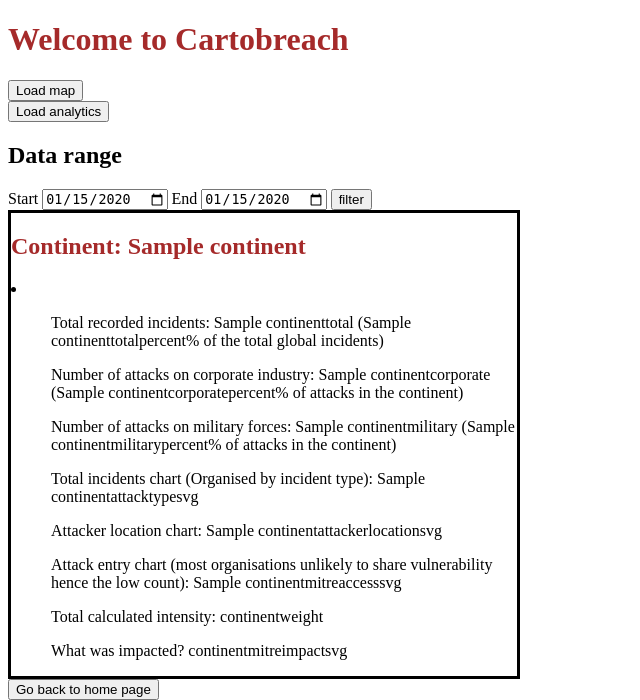
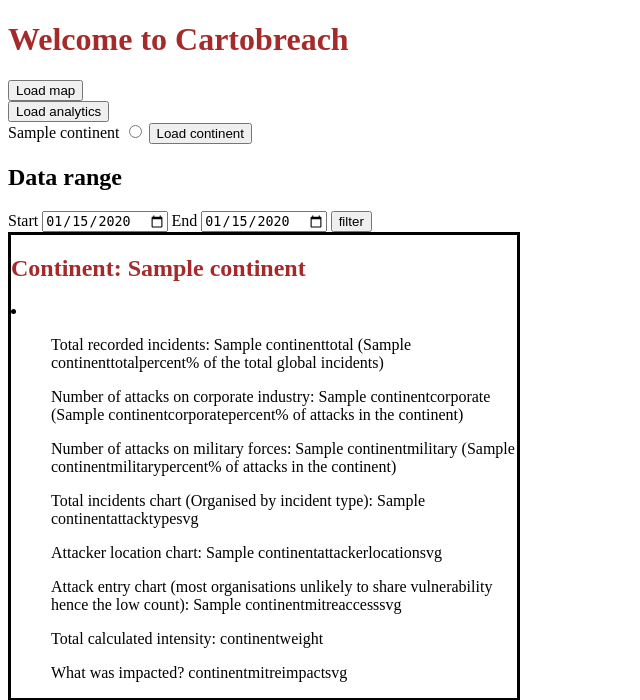
Before and after one commit to DanAlexCox/Cartobreach, a Django app: template templates/index.html in a window 1280 px wide. Shown: the top 700 px of the page, without its empty margins (0-640 px from the left). Run offline with Django 5.2, Linux system fonts and the light colour scheme; the template is opened without the code that fills it: most values are stand-ins (such as "Sample title", 1, 10 or a date in 2020); parts of the project's set-up code (start-up, migrations or seed data) failed here and were passed over.

Commit message:
moved continent form to index

```diff
--- a/templates/index.html
+++ b/templates/index.html
@@ -24,6 +24,13 @@
         <input type="hidden" name="mapanalytics" value="analysis.html">
         <button type="submit">Load analytics</button>
     </form>
+    <form method="get" action="{{ index }}" id="continentlist">
+        {% for continent in continentlist %}
+            <label for id="{{ continent.getNameMap }}">{{ continent.getName }}</label>
+            <input type="radio" name="continent" id="{{ continent.getNameMap }}" value="{{ continent.getName }}">
+        {% endfor %}
+        <button type="submit">Load continent</button>
+    </form>
     {% include "filter.html" %}
     <!-- load map (map.html) after clicking maploader button -->
     {% if mapload %}
```
